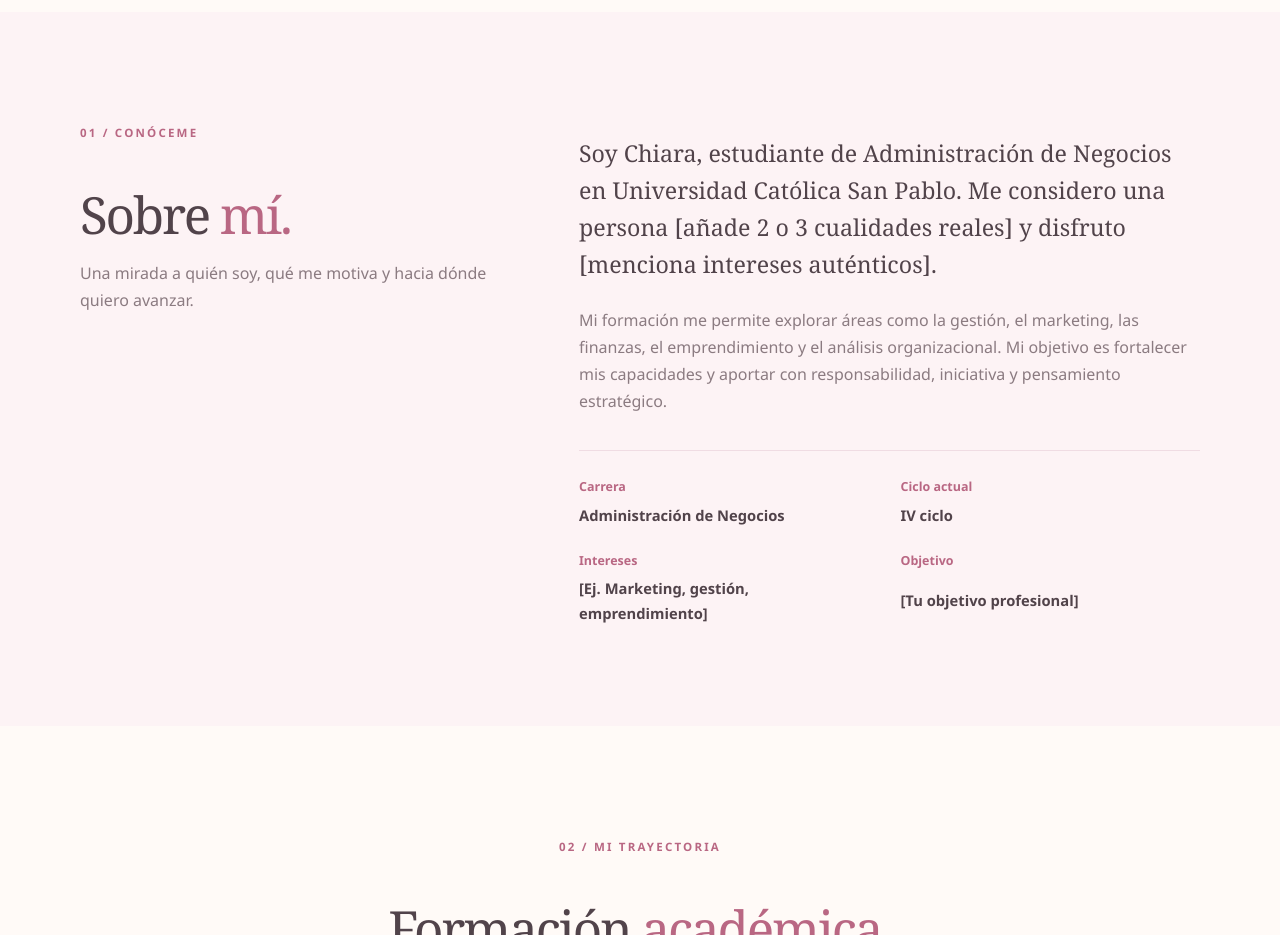
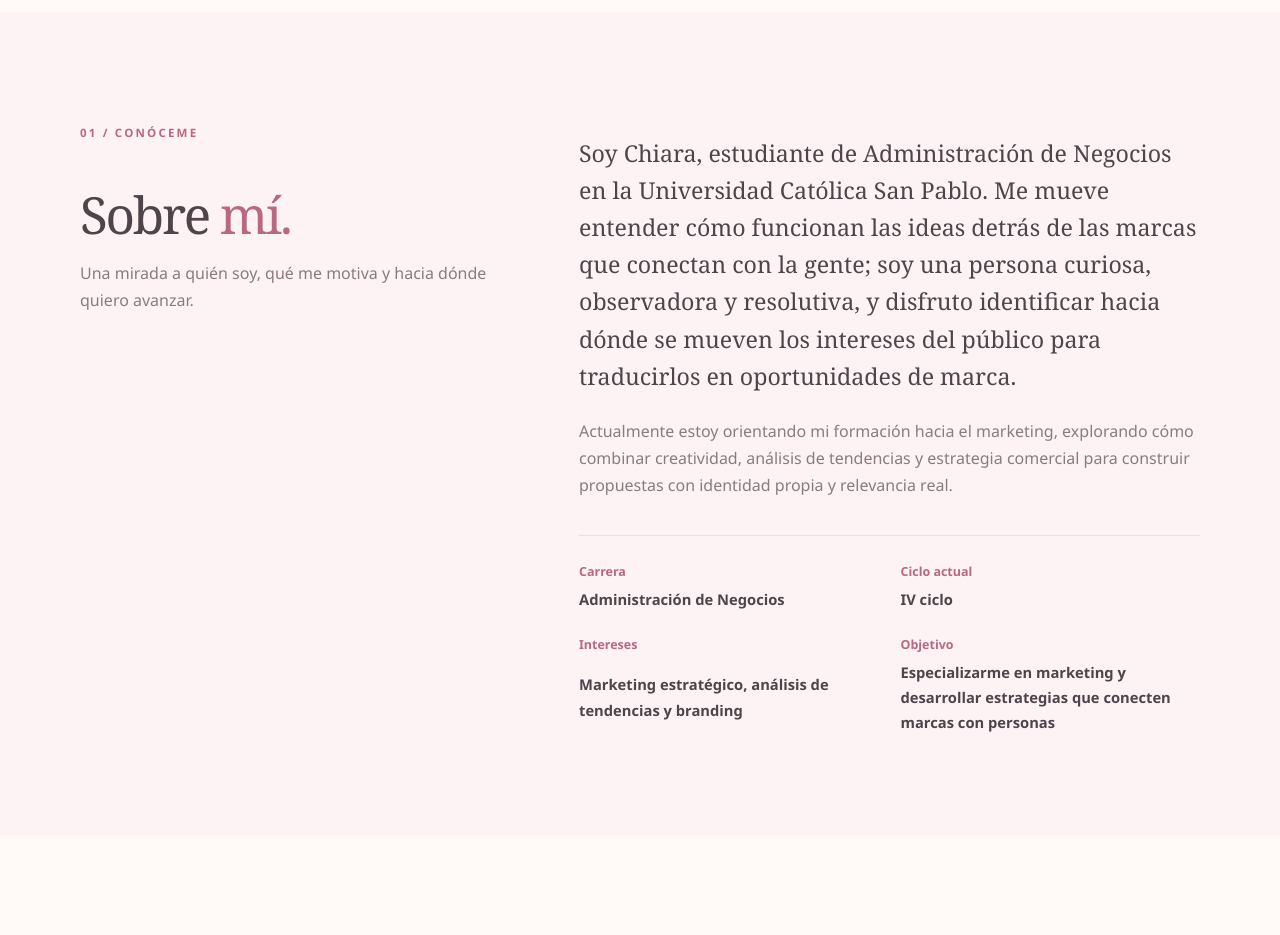
Before and after one commit to chiaraticona-source/chiara-ticona.github.io, a plain HTML site: page index.html in a window 1280 px wide. Shown: the part 800-1735 px from the top of the page. Drawn offline with Linux system fonts and the light colour scheme.

Commit message:
Update index.html

```diff
--- a/index.html
+++ b/index.html
@@ -79,13 +79,13 @@
           <p class="section-lead">Una mirada a quién soy, qué me motiva y hacia dónde quiero avanzar.</p>
         </div>
         <div class="about-content reveal">
-          <p class="large-copy">Soy Chiara, estudiante de Administración de Negocios en Universidad Católica San Pablo. Me considero una persona [añade 2 o 3 cualidades reales] y disfruto [menciona intereses auténticos].</p>
-          <p>Mi formación me permite explorar áreas como la gestión, el marketing, las finanzas, el emprendimiento y el análisis organizacional. Mi objetivo es fortalecer mis capacidades y aportar con responsabilidad, iniciativa y pensamiento estratégico.</p>
+          <p class="large-copy">Soy Chiara, estudiante de Administración de Negocios en la Universidad Católica San Pablo. Me mueve entender cómo funcionan las ideas detrás de las marcas que conectan con la gente; soy una persona curiosa, observadora y resolutiva, y disfruto identificar hacia dónde se mueven los intereses del público para traducirlos en oportunidades de marca.</p>
+          <p>Actualmente estoy orientando mi formación hacia el marketing, explorando cómo combinar creatividad, análisis de tendencias y estrategia comercial para construir propuestas con identidad propia y relevancia real.</p>
           <div class="about-facts">
             <div><span class="fact-label">Carrera</span><strong>Administración de Negocios</strong></div>
             <div><span class="fact-label">Ciclo actual</span><strong>IV ciclo</strong></div>
-            <div><span class="fact-label">Intereses</span><strong>[Ej. Marketing, gestión, emprendimiento]</strong></div>
-            <div><span class="fact-label">Objetivo</span><strong>[Tu objetivo profesional]</strong></div>
+            <div><span class="fact-label">Intereses</span><strong>Marketing estratégico, análisis de tendencias y branding</strong></div>
+            <div><span class="fact-label">Objetivo</span><strong>Especializarme en marketing y desarrollar estrategias que conecten marcas con personas</strong></div>
           </div>
         </div>
       </div>
```
